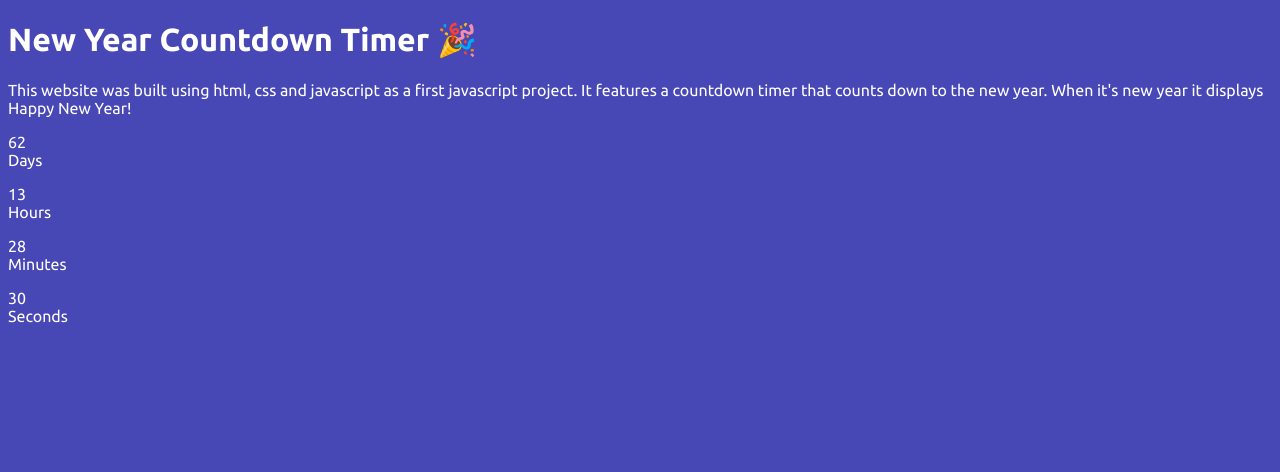
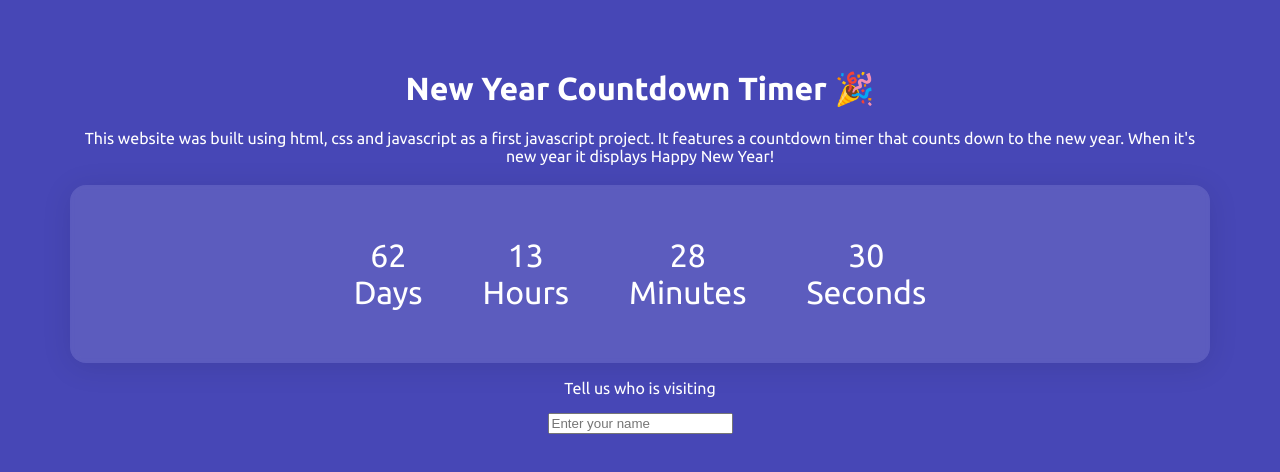
Before and after one commit to DessyZeal/NewYear-Birthday-Counter, a plain HTML site: page index.html in a window 1280 px wide. Drawn offline with Linux system fonts and the light colour scheme.

Commit message:
New Commit

```diff
--- a/index.html
+++ b/index.html
@@ -10,13 +10,17 @@
     <h1>New Year Countdown Timer 🎉</h1>
     <p>This website was built using html, css and javascript as a first javascript project. It features a countdown timer that counts down to the new year. When it's new year it displays Happy New Year!</p>
 
-    <div class="counterContainer">
+    <div id="counterContainer">
         <p id="days"></p>
         <p id="hours"></p>
         <p id="mins"></p>
         <p id="secs"></p>
     </div>
 
+    <p>Tell us who is visiting</p>
+    <input type="text" id="nameInput" placeholder="Enter your name">
+    <p id="greeting"></p>
+
     <script src="script.js"></script>
 </body>
 </html>
--- a/script.js
+++ b/script.js
@@ -1,8 +1,10 @@
-const countdown = document.getElementById('countDown');
+const countdown = document.getElementById('counterContainer');
 const daysElement = document.getElementById('days');
 const hoursElement = document.getElementById('hours');
 const minsElement = document.getElementById('mins');
 const secsElement = document.getElementById('secs');
+const nameInput = document.getElementById('nameInput');
+const greeting = document.getElementById('greeting');
 
 const NewYearDate = new Date().getFullYear() + 1;
 const newYearTime = new Date (`january 1 ${NewYearDate} 00:00:00`);
@@ -30,3 +32,9 @@ function updatingCountDown() {
 }
 setInterval(updatingCountDown, 1000);
 updatingCountDown();
+
+// Displays who is visiting the page
+nameInput.addEventListener('input', () => {
+    const nameDisplay = nameInput.value;
+    greeting.innerHTML = `Hello, ${nameDisplay}!`;
+})
--- a/style.css
+++ b/style.css
@@ -3,12 +3,37 @@ body {
     font-family:  "Ubuntu", sans-serif;
     background-color: rgb(71, 71, 182);
     color: white;
-    /* text-align: center; */
+    text-align: center;
+    margin: 70px;
 }
 #counterContainer {
     display: flex;
     justify-content: center;
     gap: 20px;
     margin-top: 20px;
-    background-color: red;
+    background-color: rgba(255, 255, 255, 0.116);
+    box-shadow: 0 4px 30px rgba(0, 0, 0, 0.1);
+    backdrop-filter: blur(5px);
+    -webkit-backdrop-filter: blur(5px);
+    border-radius: 1rem;
 }
+#days {
+    padding: 20px;
+    border-radius: 10px;
+    font-size: 2rem;
+}
+#hours {
+    padding: 20px;
+    border-radius: 10px;
+    font-size: 2rem;
+}
+#mins {
+    padding: 20px;
+    border-radius: 10px;
+    font-size: 2rem;
+}
+#secs {
+    padding: 20px;
+    border-radius: 10px;
+    font-size: 2rem;
+}
```
